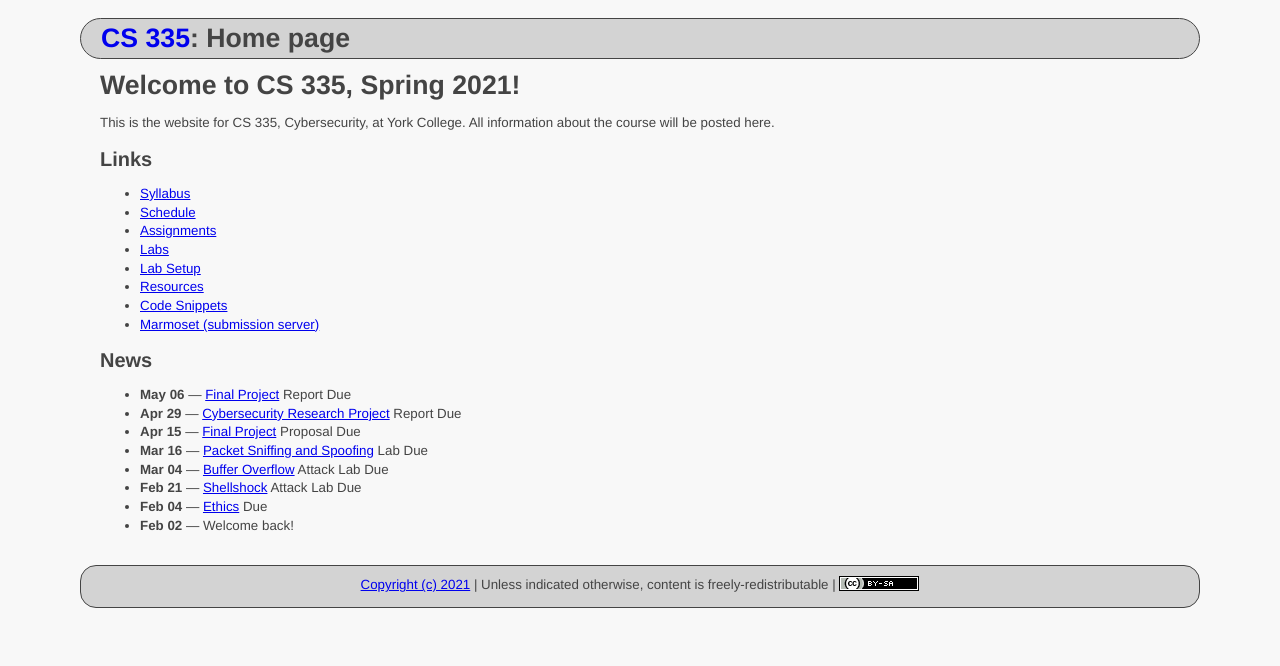
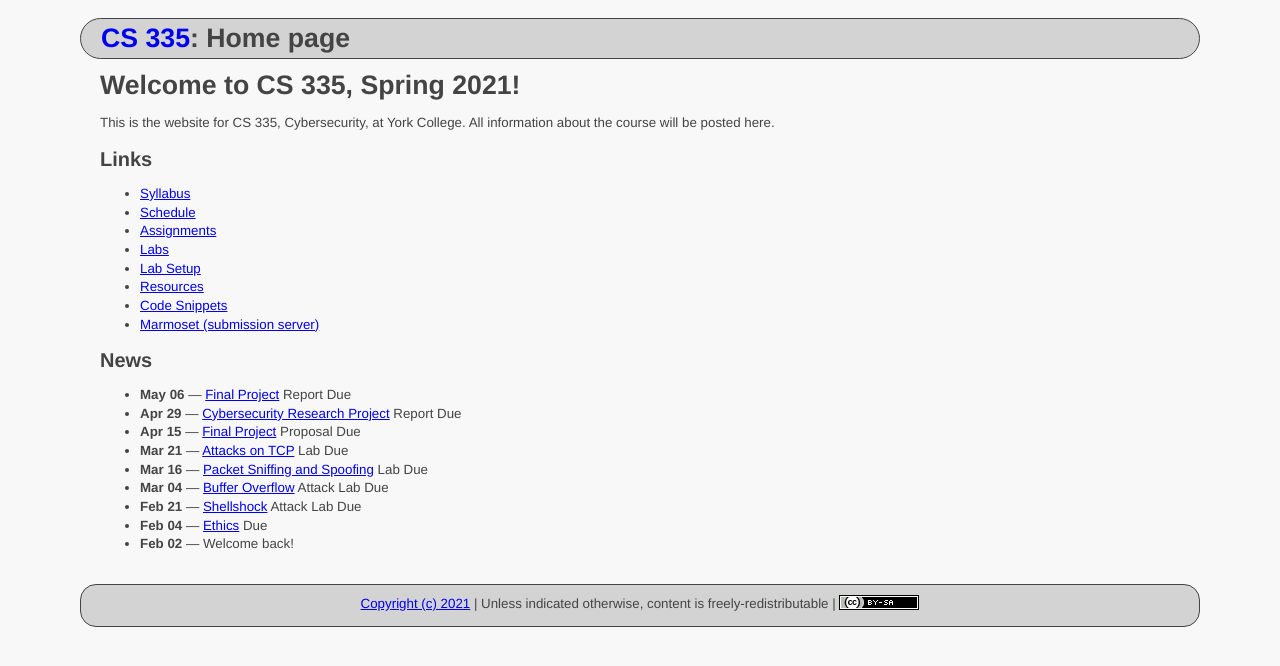
Before and after one commit to ycpcs/cs335-spring2021, a Jekyll site: the page built from index.md, in a window 1280 px wide. Shown: the top 666 px of the page. Built offline with Jekyll 4.4.1, drawn with Linux system fonts in a browser that asks for light colours.

Commit message:
add tcp lab

```diff
--- a/index.md
+++ b/index.md
@@ -38,6 +38,7 @@ This is the website for CS 335, Cybersecurity, at York College. All information
 * **May 06** &mdash; [Final Project](assignments/project.html) Report Due
 * **Apr 29** &mdash; [Cybersecurity Research Project](assignments/cybercrime.html) Report Due
 * **Apr 15** &mdash; [Final Project](assignments/project.html) Proposal Due
+* **Mar 21** &mdash; [Attacks on TCP](labs/tcp_attack.html) Lab Due
 * **Mar 16** &mdash; [Packet Sniffing and Spoofing](labs/sniff_spoof.html) Lab Due
 * **Mar 04** &mdash; [Buffer Overflow](labs/buffer_overflow.html) Attack Lab Due
 * **Feb 21** &mdash; [Shellshock](labs/shellshock.html) Attack Lab Due
```
